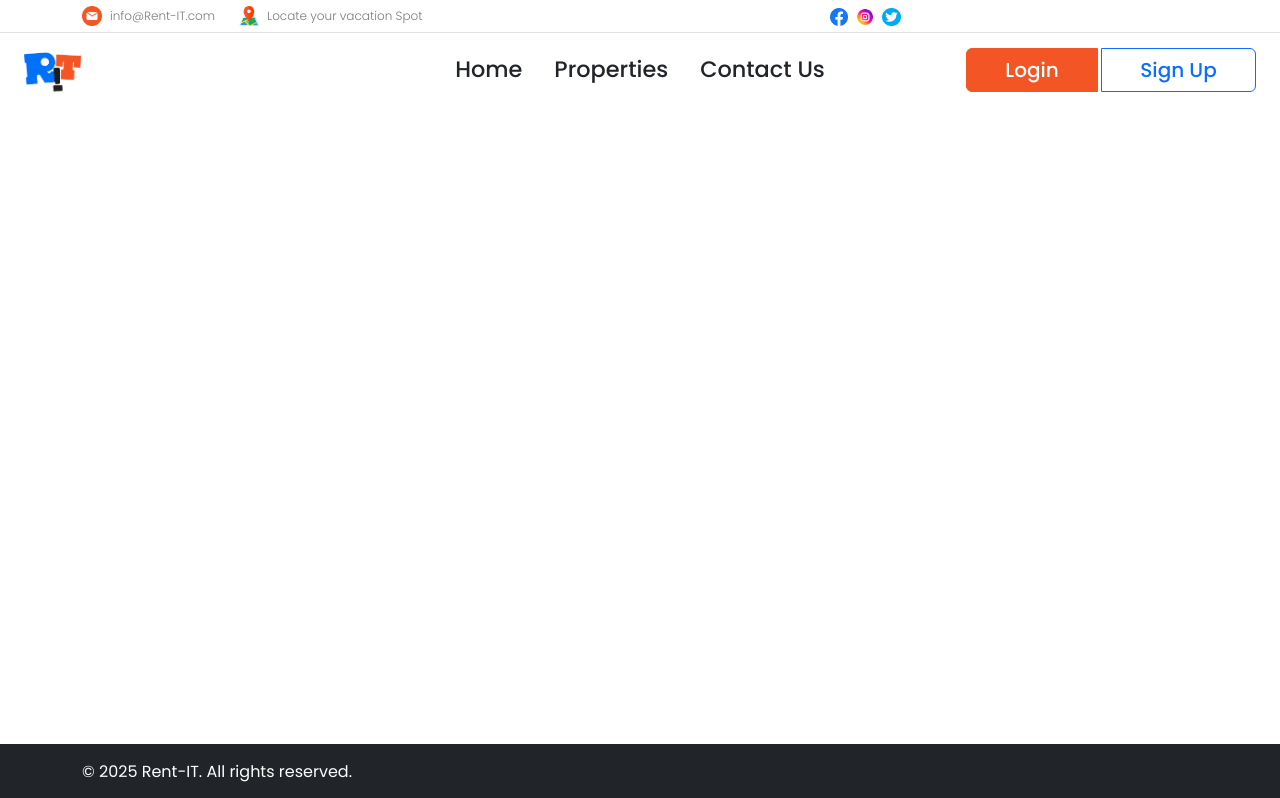
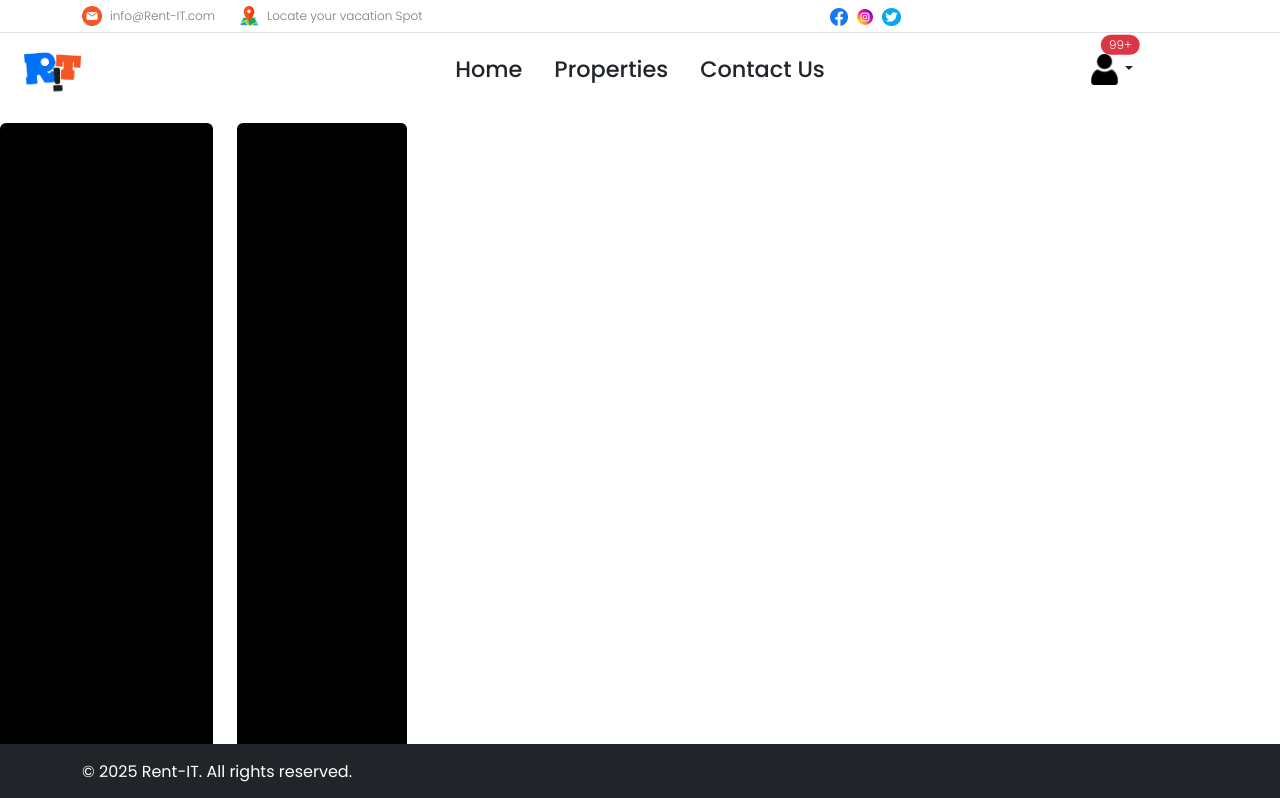
Before and after one commit to kushdep/RentIT_V2, a React (Vite) app in the folder client/: page /profile/edit-loc in a window 1280 px wide. Shown: the top 798 px of the page. Built offline with nearby package versions, Linux system fonts and the light colour scheme.

Commit message:
Profile Page Styling Done

```diff
--- a/client/src/components/AddLocForm.jsx
+++ b/client/src/components/AddLocForm.jsx
@@ -45,7 +45,9 @@ function AddLocForm() {
               />
               <div className="valid-feedback">Looks Good!</div>
             </div>
+            <div className="">
               <LocInputBox />
+            </div>
             <div className="container">
               <div className="row align-items-center">
                 <div className="col-8">
@@ -92,6 +94,7 @@ function AddLocForm() {
                 </div>
               </div>
             </div>
+            <div className="my-3">
               <button
                 className={
                   selImgStt[0].images.length === 0
@@ -100,15 +103,18 @@ function AddLocForm() {
                 }
                 onClick={() => addImgTtlModal.current.showModal()}
               >
-              {selImgStt[0].images.length === 0 ? "Add Images" : "Edit Images"}
+                {selImgStt[0].images.length === 0
+                  ? "Add Images"
+                  : "Edit Images"}
               </button>
+            </div>
 
             <div className="container my-3">
-              <div className="row" style={{ height: 80 }}>
-                <div className="col-2">
-                  <div class="dropdown ">
+              <div className="row " style={{ height: 80 }}>
+                <div className="col-2 p-0">
+                  <div className="dropdown">
                     <button
-                      class="btn btn-outline-primary dropdown-toggle"
+                      className="btn btn-outline-primary dropdown-toggle"
                       type="button"
                       data-bs-toggle="dropdown"
                       aria-expanded="false"
@@ -121,8 +127,6 @@ function AddLocForm() {
                           <button
                             className="dropdown-item"
                             onClick={() => {
-                              console.log("amm " + JSON.stringify(e));
-                              console.log("amm Id " + e.id);
                               openModal(e.id);
                             }}
                           >
@@ -133,7 +137,7 @@ function AddLocForm() {
                     </ul>
                   </div>
                 </div>
-                <div className="col-10 border rounded-2 d-flex flex-row p-2">
+                <div className="col-9 ms-2 border rounded-2 d-flex flex-row">
                   {selAmmStt.length > 0 ? (
                     selAmmStt.map((e, i) => {
                       return (
--- a/client/src/components/NavBar.jsx
+++ b/client/src/components/NavBar.jsx
@@ -94,7 +94,7 @@ function NavBar() {
               </div>
 
               <div className="col-3 d-flex justify-content-center btn-group">
-                <NavLink
+                {/* <NavLink
                   to="/login"
                   className={({ isActive }) =>
                     isActive
@@ -115,7 +115,56 @@ function NavBar() {
                   id="signup"
                 >
                   Sign Up
-                </NavLink>
+                </NavLink> */}
+                <div className="container" style={{ width: 80, height: 50 }}>
+                  <div className="row h-100">
+                    <div className="col h-100 p-0">
+                      <div className="dropdown w-100 h-100">
+                        <button
+                          className="btn rounded-pill dropdown-toggle p-2"
+                          type="button"
+                          data-bs-toggle="dropdown"
+                          aria-expanded="false"
+                        >
+                          <img
+                            src="/icons/user.png"
+                            alt=""
+                            className="w-50 h-50 position-relative"
+                          />
+                        <span class="position-absolute top-0 start-10 translate-middle badge rounded-pill bg-danger text-light">
+                          99+
+                          <span class="visually-hidden">unread messages</span>
+                        </span>
+                        </button>
+                        <ul className="dropdown-menu">
+                          <li>
+                            <NavLink to="/profile" className="dropdown-item">
+                              Profile
+                            </NavLink>
+                          </li>
+                          <li>
+                            <a className="dropdown-item" href="#">
+                              Another action
+                            </a>
+                          </li>
+                          <li>
+                            <a className="dropdown-item" href="#">
+                              Something else here
+                            </a>
+                          </li>
+                          <li>
+                            <hr className="dropdown-divider" />
+                          </li>
+                          <li>
+                            <a className="dropdown-item" href="#">
+                              Separated link
+                            </a>
+                          </li>
+                        </ul>
+                      </div>
+                    </div>
+                  </div>
+                </div>
               </div>
             </div>
           </div>
--- a/client/src/components/UI/AddressLocInput.jsx
+++ b/client/src/components/UI/AddressLocInput.jsx
@@ -50,7 +50,7 @@ function AddressLocInput() {
         <form action={formAcn}>
           <div className="container">
             <div className="row">
-              <div className="col-8">
+              <div className="col">
                 <div class="container text-center">
                   <div class="row row-cols-2">
                     <div class="col">
--- a/client/src/components/UI/GoogleMapInput.jsx
+++ b/client/src/components/UI/GoogleMapInput.jsx
@@ -76,7 +76,7 @@ function GoogleMapInput() {
 
   return (
     <>
-      <div className="col-6 d-flex align-items-md-center">
+      <div className="d-flex align-items-md-center">
         <input
           type="text"
           value={inpVal}
--- a/client/src/components/UI/SearchBar.jsx
+++ b/client/src/components/UI/SearchBar.jsx
@@ -13,7 +13,7 @@ function SearchBar() {
                   <div className="form-floating">
                     <input
                       type="email"
-                      className="form-control"
+                      className="form-control rounded-start-pill"
                       id="floatingInput"
                       placeholder="name@example.com"
                     />
@@ -23,7 +23,7 @@ function SearchBar() {
                   </div>
                 </div>
                 <div className="col-4">
-                  <div class="form-floating">
+                  <div className="form-floating">
                     <select
                       class="form-select"
                       id="floatingSelect"
--- a/client/src/pages/Profile.jsx
+++ b/client/src/pages/Profile.jsx
@@ -1,12 +1,27 @@
-import { Outlet } from "react-router-dom"
-import AddLocForm from "../components/AddLocForm"
+import { Outlet } from "react-router-dom";
 
-function Profile(){
-    return <>
-        <Outlet>
-            <AddLocForm/>
-        </Outlet>
+function Profile() {
+  return (
+    <>
+      <div className="container-fluid" style={{ height: 1000 }}>
+        <div className="row d-flex d-flex">
+          <div
+            className="col-2 bg-black mt-3 rounded-top rounded-end"
+            style={{ height: 1000 }}
+          ></div>
+          <div className="col-10">
+            <div className="container">
+              <div className="row">
+                <div className="col">
+                  <Outlet />
+                </div>
+              </div>
+            </div>
+          </div>
+        </div>
+      </div>
     </>
+  );
 }
 
-export default Profile
+export default Profile;
```
Also changed, not shown: client/public/icons/user.png (added). Lines whose indentation alone changed are shown as unchanged.
